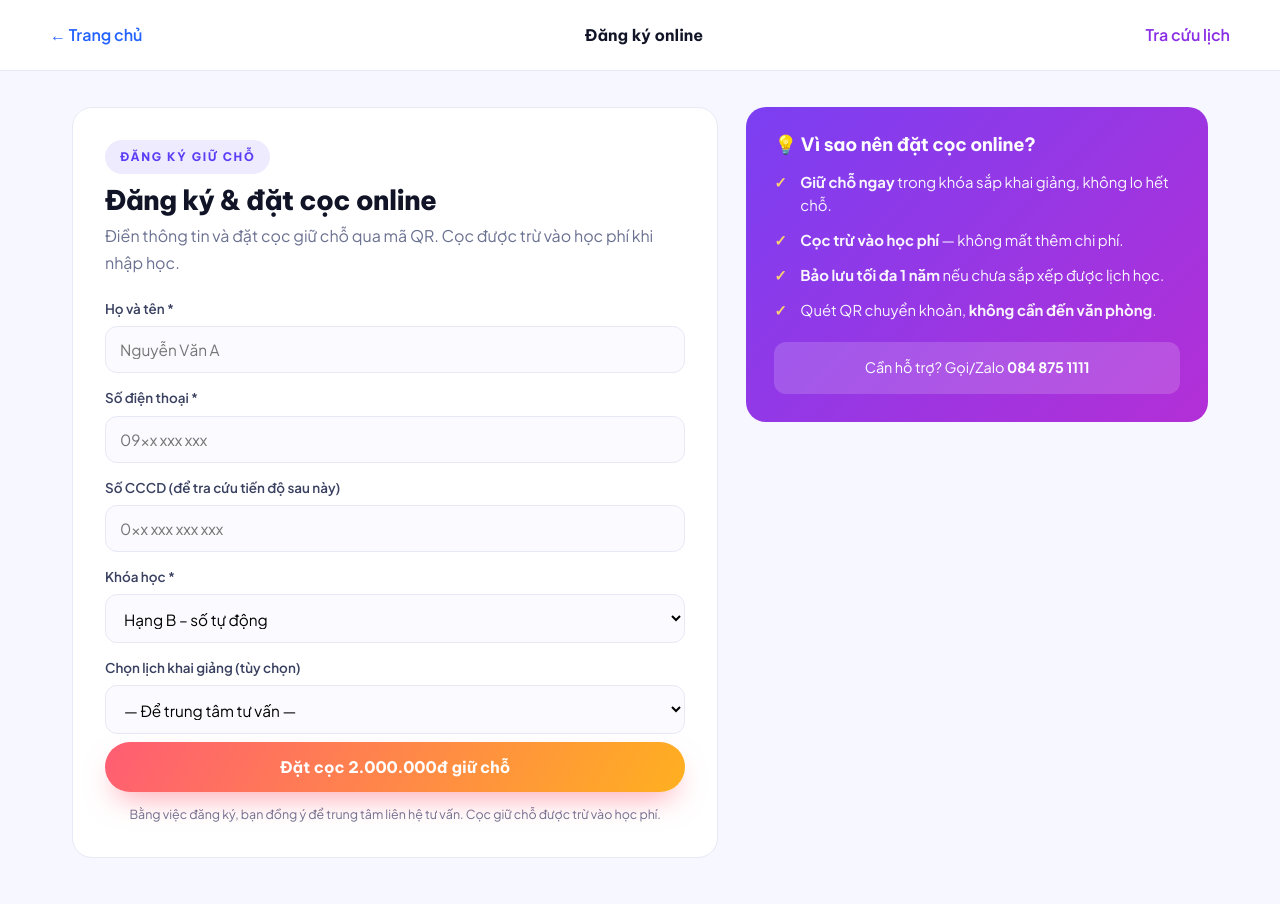
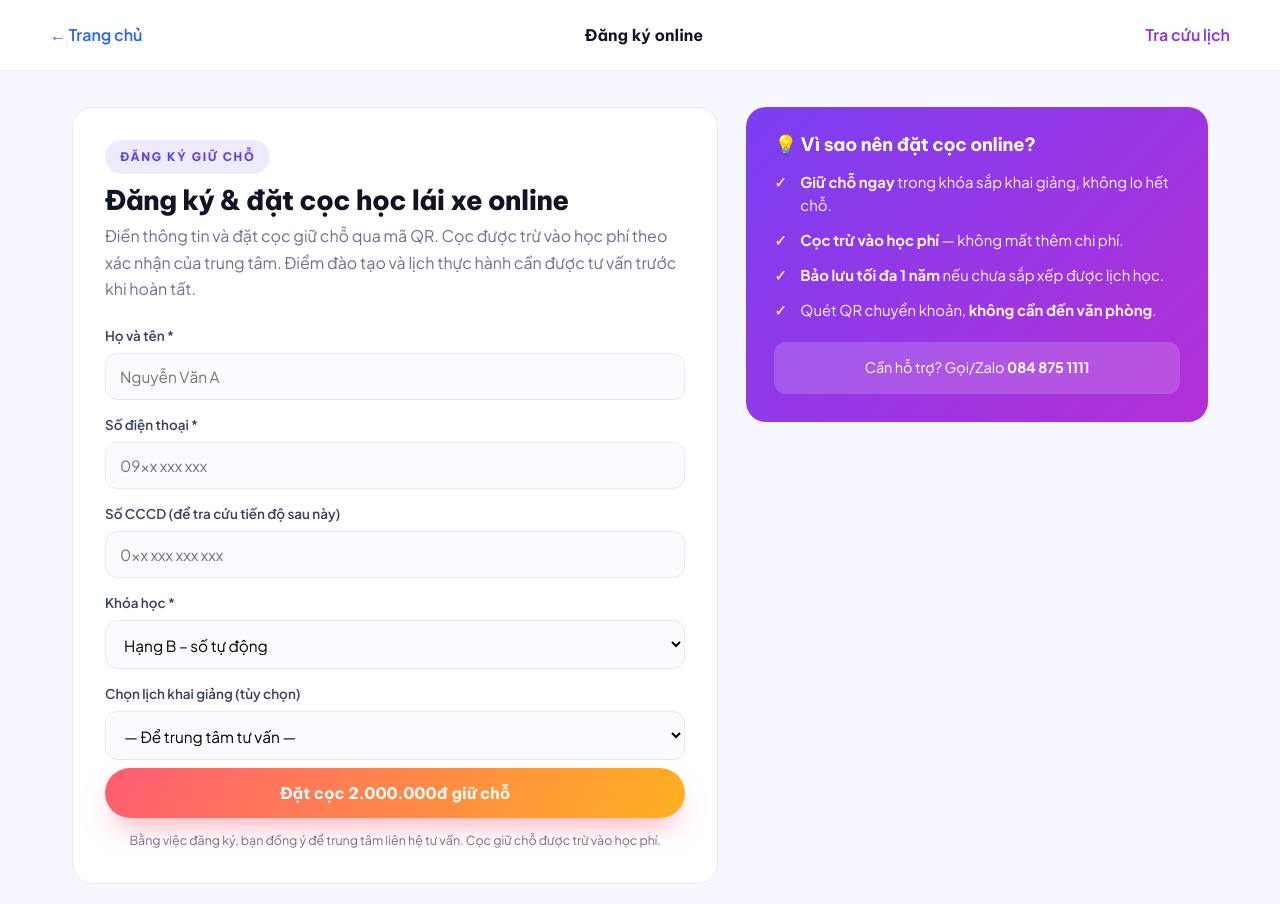
Before and after one commit to daylaixequyetthang/daylaixequyetthang.vn, a Next.js app: page /dang-ky in a window 1280 px wide. Shown: the top 904 px of the page. Built offline with nearby package versions, Linux system fonts and the light colour scheme.

Commit message:
fix(seo): update accurate course copy, location internal links and online lead UX

```diff
--- a/app/dang-ky/DangKyClient.jsx
+++ b/app/dang-ky/DangKyClient.jsx
@@ -5,8 +5,8 @@ import { trackEvent } from '@/lib/track';
 const COURSES = [
   { v: 'Hạng B – số tự động', deposit: 2000000 },
   { v: 'Hạng B – số cơ khí (số sàn)', deposit: 2000000 },
-  { v: 'Hạng C1 – xe tải dưới 3,5 tấn', deposit: 3000000 },
-  { v: 'Hạng C – xe tải trên 3,5 tấn', deposit: 3000000 },
+  { v: 'Hạng C1 – xe tải trên 3,5 đến 7,5 tấn', deposit: 3000000 },
+  { v: 'Nâng hạng C – xe tải trên 7,5 tấn', deposit: 3000000 },
   { v: 'Hạng A1 – mô tô', deposit: 500000 },
   { v: 'Hạng A – mô tô phân khối lớn', deposit: 1000000 },
   { v: 'Nâng hạng (lên C / D2)', deposit: 2000000 },
@@ -61,8 +61,8 @@ export default function DangKyClient() {
           <div className="dk-grid">
             <div className="dk-form">
               <span className="eyebrow">Đăng ký giữ chỗ</span>
-              <h1>Đăng ký & đặt cọc online</h1>
-              <p className="dk-sub">Điền thông tin và đặt cọc giữ chỗ qua mã QR. Cọc được trừ vào học phí khi nhập học.</p>
+              <h1>Đăng ký & đặt cọc học lái xe online</h1>
+              <p className="dk-sub">Điền thông tin và đặt cọc giữ chỗ qua mã QR. Cọc được trừ vào học phí theo xác nhận của trung tâm. Điểm đào tạo và lịch thực hành cần được tư vấn trước khi hoàn tất.</p>
 
               <label>Họ và tên *</label>
               <input value={f.full_name} onChange={up('full_name')} placeholder="Nguyễn Văn A" />
```
